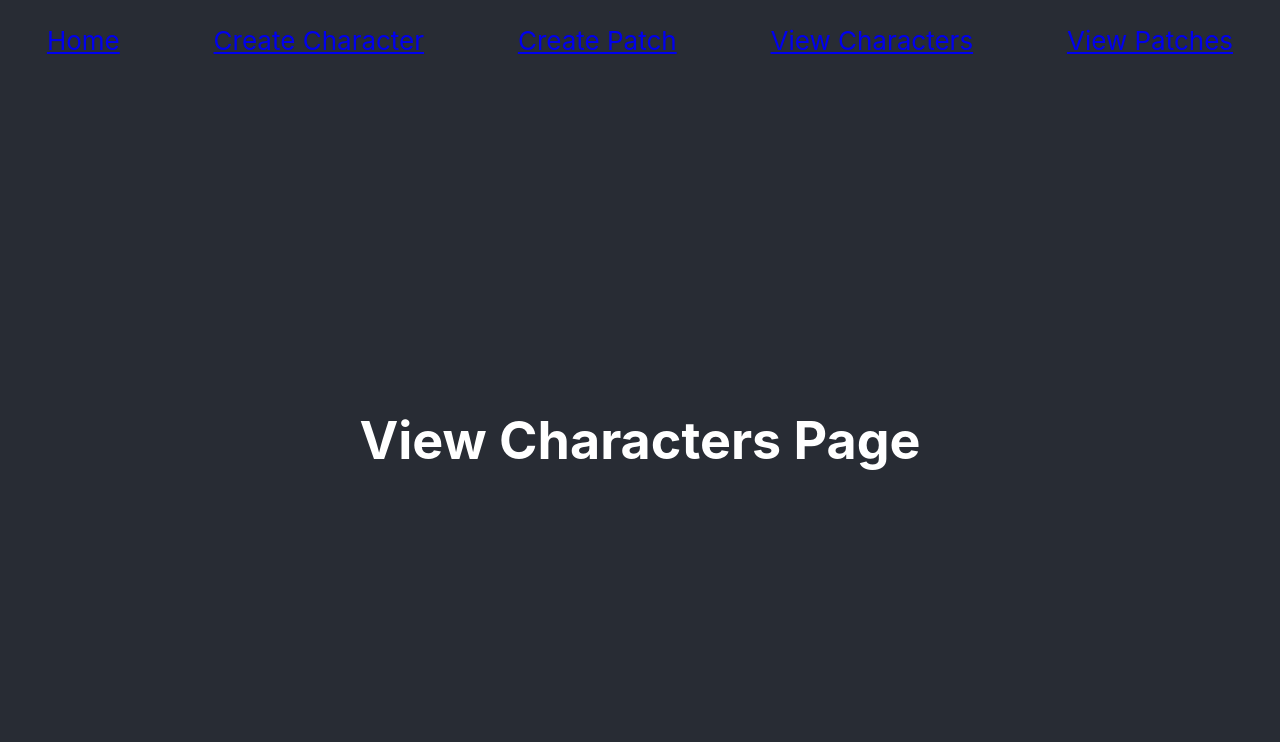
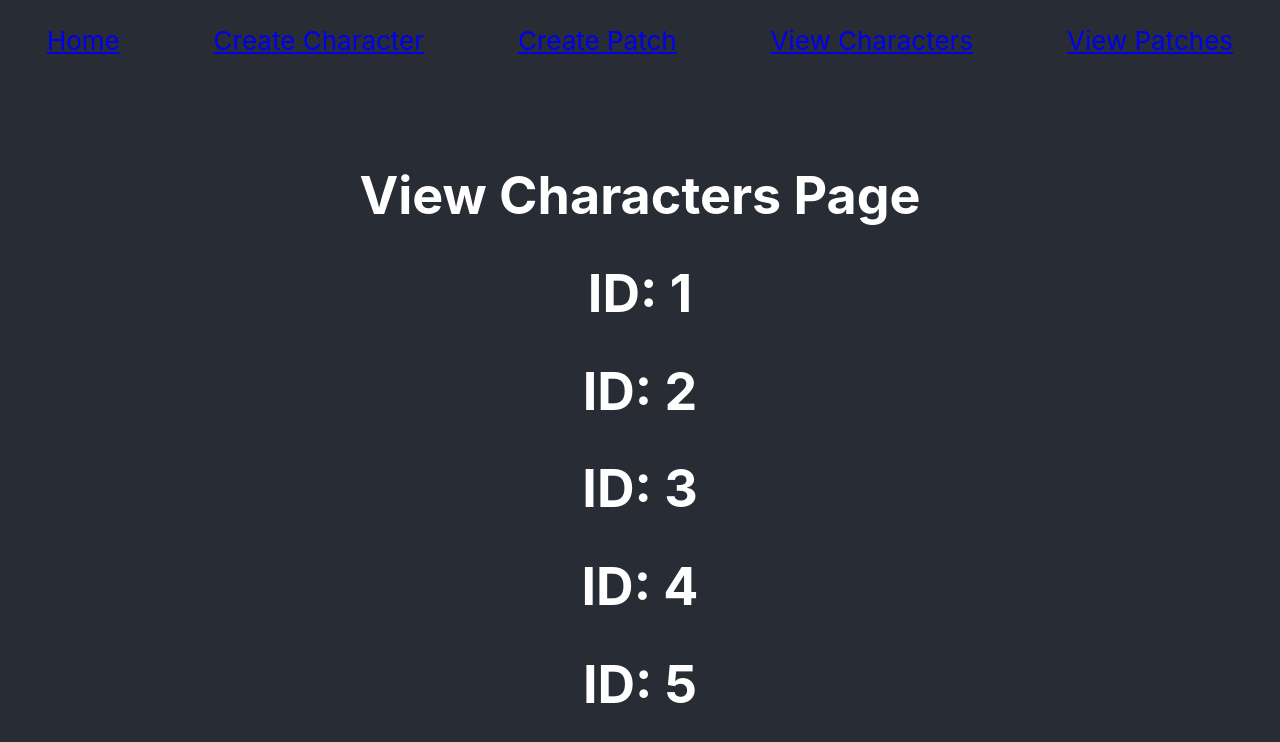
Before and after one commit to xdeathofmojox/punkin_patch, a React (Create React App) app: page /viewCharacters in a window 1280 px wide. Shown: the top 742 px of the page. Built offline with nearby package versions, Linux system fonts and the light colour scheme.

Commit message:
Populate characters with temp data

```diff
--- /dev/null
+++ b/src/Components/CharacterCard.js
@@ -0,0 +1,9 @@
+function CharacterCard(props) {
+    return (
+        <div>
+            <h1>ID: {props.id}</h1>
+        </div>
+    );
+}
+
+export default CharacterCard;
--- a/src/Components/ViewCharactersPage.js
+++ b/src/Components/ViewCharactersPage.js
@@ -1,8 +1,17 @@
+import CharacterCard from "./CharacterCard"
+
 function ViewCharactersPage()
 {
+    const characters = [{value: 1, label: "Ichigo"}, {value: 2, label: "Soap"}, {value: 3, label: "Sephiroth"}, {value: 4, label: "Yoruichi"}, {value: 5, label: "Aizawa"}];
+
     return (
         <div>
             <h1>View Characters Page</h1>
+            {characters.map((element, index) => (
+                <div className="form-inline" key={index}>
+                    <CharacterCard id={element.value} />
+                </div>
+            ))}
         </div>
     );
 }
```
